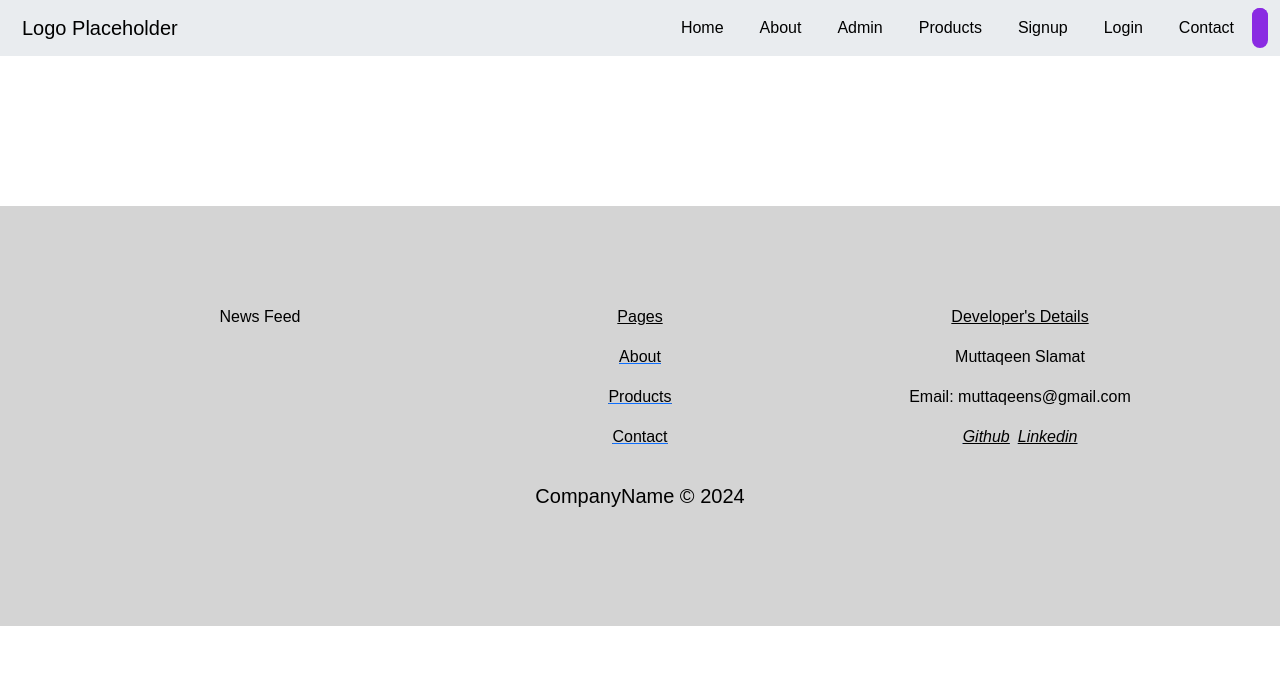
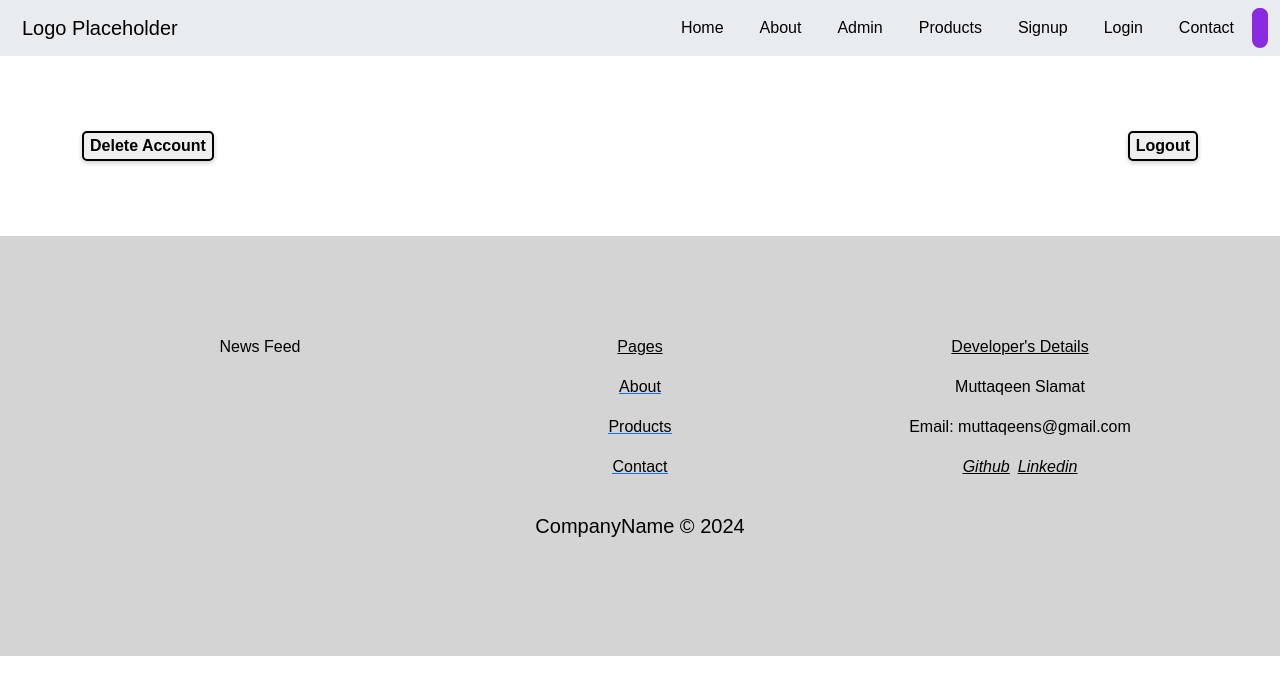
Before and after one commit to Muttaqeen-Slamat/CapStone-Muttaqeen, a Vue app: page /users/1 in a window 1280 px wide. Shown: the top 694 px of the page. Built offline with nearby package versions, Linux system fonts and the light colour scheme; the HTML template or start-up script is replaced by a standard one.

Commit message:
update to profile logout woks

```diff
--- a/src/views/ProfileView.vue
+++ b/src/views/ProfileView.vue
@@ -13,10 +13,12 @@
           <p>Age: {{ user.age }}</p>
 
           <!-- Delete Button -->
-          <button @click="(event) => deleteUser(user.userID)" class="deleteButton">Delete Account</button>
-          <button @click="logoutUser" class="logoutButton">Logout</button>
           <!-- <UpdateProfile/> -->
         </div>
+      </div>
+      <div class="d-flex justify-content-between">
+        <button @click="(event) => deleteUser(user.userID)" class="deleteButton">Delete Account</button>
+        <button @click="logoutUser" class="logoutButton">Logout</button>
       </div>
     </div>
   </div>
@@ -54,15 +56,10 @@ export default {
     editUser() {
       this.$router.push({ name: 'editProfile' });
     },
-    async deleteUser() {
-      try {
-        await this.$store.dispatch('deleteUser', { id: this.user._id });
-        this.fetchUserData(); // Fetch updated user data after deletion
+    deleteUser(userID) {
+        this.$store.dispatch("deleteUser", { id: userID });
         this.$router.push('/login');
-      } catch (error) {
-        console.error('Error deleting user:', error);
-      }
-    },
+      },
     logoutUser() {
       this.$store.dispatch('logout');
     }
@@ -72,6 +69,26 @@ export default {
 
 <style>
 .deleteButton{
+/* background-color:#d0368a; */
+color: black;
+border-radius: 5px;
+border: 2px solid black;
+box-shadow: 0px 2px 5px rgba(0, 0, 0, 0.2);
+transition: background-color 0.3s ease, color 0.3s ease, transform 0.2s ease;
+font-size: 16px;
+font-weight: bold;
+/* padding: 0 20px; */
+cursor: pointer;
+}
+
+.logoutButton:hover{
+background-color: crimson;
+color: white;
+/* transform: translateY(-2px); */
+transform: translate(2%,-2px);
+box-shadow: 5px 5px 8px rgba(0, 0, 0, 0.2);
+}
+.logoutButton{
 /* background-color:#d0368a; */
 color: black;
 border-radius: 5px;
```
